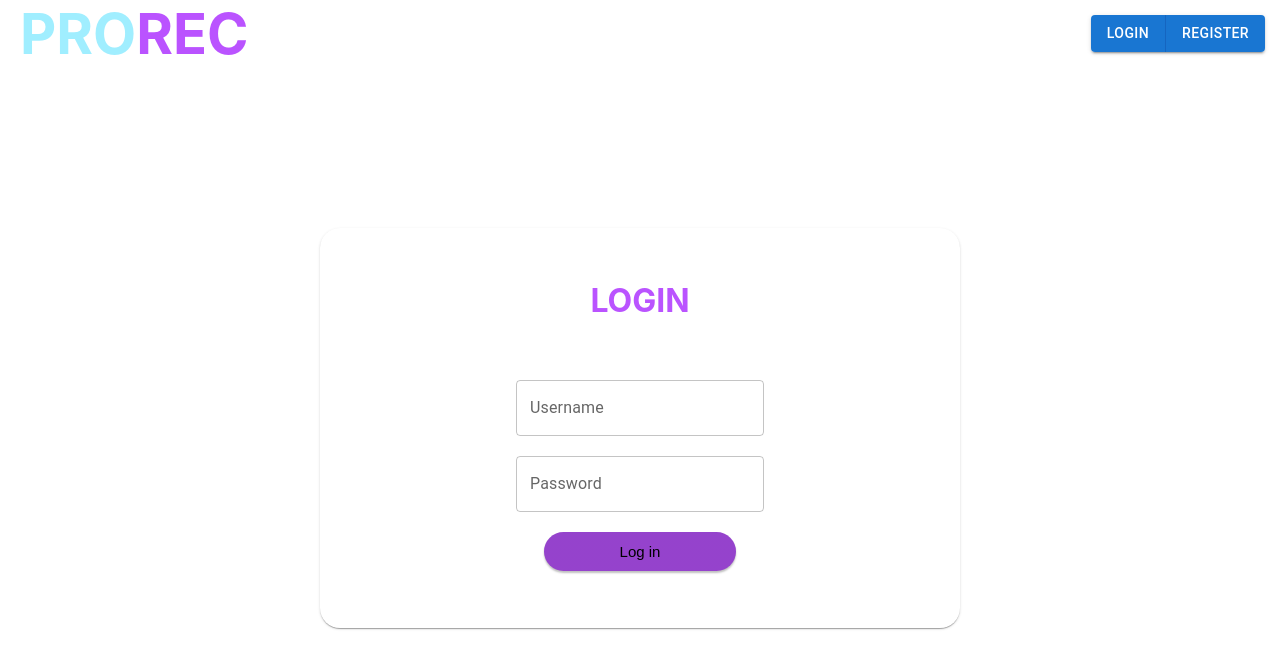
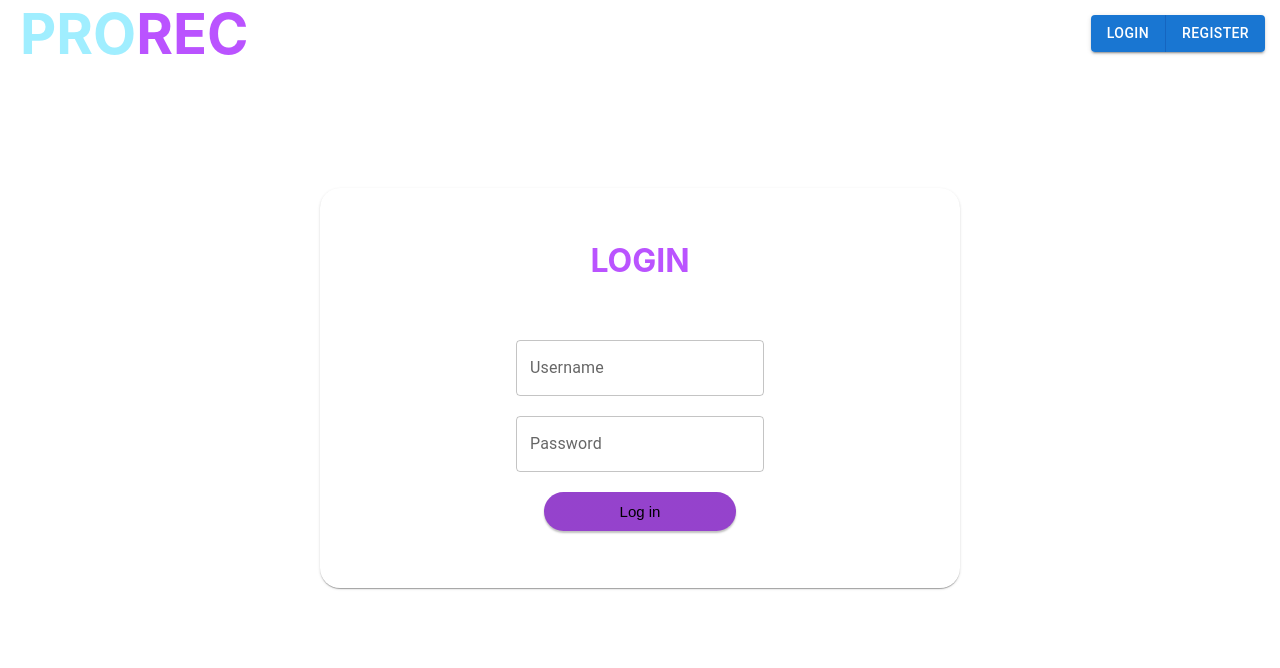
Before and after one commit to HubertTruszewski/prorec_frontend, a Next.js app: page /login in a window 1280 px wide. Shown: the top 668 px of the page. Built offline with nearby package versions, Linux system fonts and the light colour scheme.

Commit message:
Moved 'CARD's a bit to look more centered

```diff
--- a/pages/index.tsx
+++ b/pages/index.tsx
@@ -16,7 +16,7 @@ export default function Home() {
         <Card
             sx={{
                 borderRadius: "20px",
-                marginY: "10vh",
+                marginY: "15vh",
                 padding: "2rem",
                 borderColor: "black",
                 width: "40rem",
--- a/pages/login/index.tsx
+++ b/pages/login/index.tsx
@@ -44,7 +44,7 @@ export default function () {
         <Card
             sx={{
                 borderRadius: "20px",
-                marginY: "20vh",
+                marginY: "15vh",
                 padding: "2rem",
                 borderColor: "black",
                 width: "40rem",
--- a/pages/register/index.tsx
+++ b/pages/register/index.tsx
@@ -35,7 +35,7 @@ export default function () {
         <Card
             sx={{
                 borderRadius: "20px",
-                marginY: "20vh",
+                marginY: "15vh",
                 padding: "2rem",
                 borderColor: "black",
                 width: "40rem",
```
